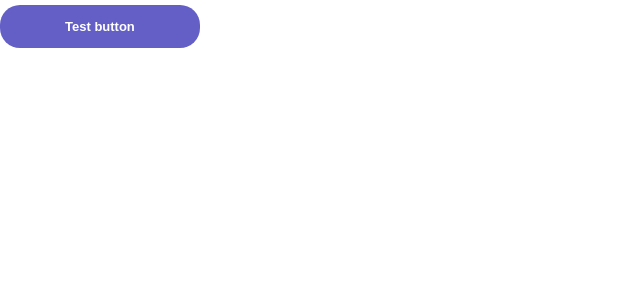
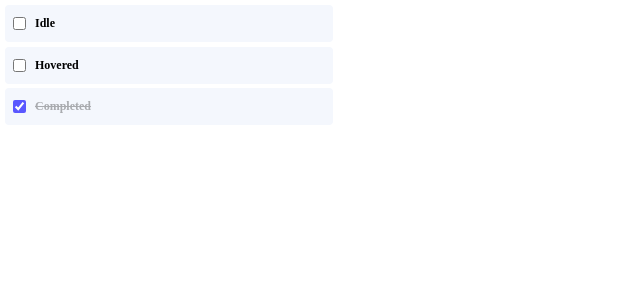
Before and after one commit to kielonl/kanban-task-management, a React (Vite) app in the folder ui/: page / in a window 1280 px wide. Shown: the top 300 px of the page, without its empty margins (0-640 px from the left). Built offline with nearby package versions, Linux system fonts and the light colour scheme.

Commit message:
added checkbox reusable component

```diff
--- a/ui/src/App.scss
+++ b/ui/src/App.scss
@@ -3,3 +3,7 @@ body {
   margin: 0;
   padding: 0;
 }
+
+.checkbox-wrapper {
+  width: 20em; //change later
+}
--- a/ui/src/App.tsx
+++ b/ui/src/App.tsx
@@ -1,10 +1,14 @@
 import "./App.scss";
-import { Button } from "./components/Button/Button";
+import { Checkbox } from "./components/Checkbox/Checkbox";
 
 function App() {
   return (
     <div className="App">
-      <Button>Test button</Button>
+      <div className="checkbox-wrapper">
+        <Checkbox label="Idle" id="test" isChecked={false} />
+        <Checkbox label="Hovered" id="test1" isChecked={false} />
+        <Checkbox label="Completed" id="test2" isChecked={true} />
+      </div>
     </div>
   );
 }
--- /dev/null
+++ b/ui/src/components/Checkbox/Checkbox.scss
@@ -0,0 +1,48 @@
+$idle-light: #f4f7fd;
+$idle-dark: #20212c;
+$hover-light: rgba(99, 95, 199, 0.2);
+$hover-dark: rgb(57, 58, 90);
+
+.checkbox-container {
+  display: flex;
+  align-items: center;
+  gap: 0.5em;
+  border-radius: 4px;
+  font-size: 12px;
+  font-weight: bold;
+  line-height: auto;
+  background: $idle-light;
+  padding: 0.75em 0.35em;
+  margin: 0.4em;
+  width: 100%;
+
+  &:hover {
+    background: $hover-light;
+  }
+
+  input:checked + div {
+    text-decoration: line-through 1px solid black;
+    opacity: 0.3;
+  }
+
+  input {
+    filter: hue-rotate(30deg);
+  }
+}
+
+.checkbox-dark {
+  background: $idle-dark;
+  color: white;
+
+  &:hover {
+    background: $hover-dark;
+  }
+
+  input:checked {
+    opacity: 1;
+  }
+
+  input {
+    opacity: 0.1;
+  }
+}
--- /dev/null
+++ b/ui/src/components/Checkbox/Checkbox.tsx
@@ -0,0 +1,22 @@
+import "./Checkbox.scss";
+
+interface CheckboxProps extends React.HTMLAttributes<HTMLInputElement> {
+  label: string;
+  id: string;
+  isChecked: boolean;
+}
+
+export const Checkbox: React.FC<CheckboxProps> = ({
+  label,
+  id,
+  isChecked,
+  ...props
+}) => {
+  const theme = "light";
+  return (
+    <label className={`checkbox-container checkbox-${theme}`} htmlFor={id}>
+      <input type="checkbox" id={id} {...props} checked={isChecked} />
+      <div>{label}</div>
+    </label>
+  );
+};
```
